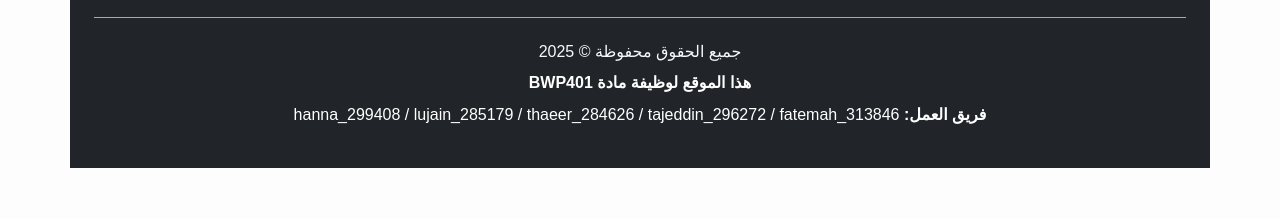
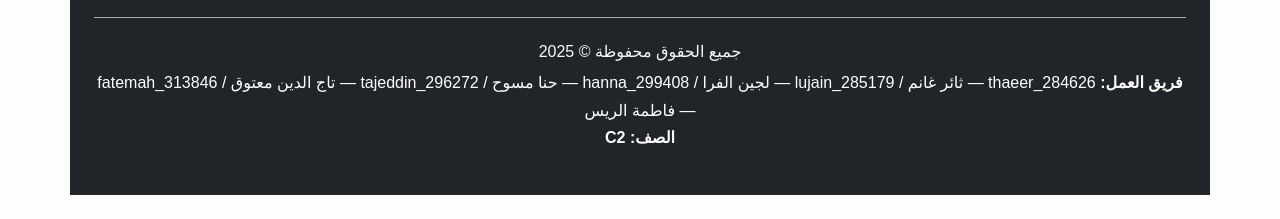
Before and after one commit to damascuseventguide/Damascus-event-guide, a plain HTML site: page contact.html in a window 1280 px wide. Shown: the part 876-1095 px from the top of the page. Before the commit the page ends 1068 px from the top, so only its background shows below. Drawn offline with nearby package versions, Linux system fonts and the light colour scheme.

Commit message:
Update contact.html

```diff
--- a/contact.html
+++ b/contact.html
@@ -145,15 +145,22 @@
 
   <div style="border-top:1px solid #aaa; margin:20px 0"></div>
 
-  <!-- حقوق -->
   <p class="text-center text-light mt-2 mb-1">جميع الحقوق محفوظة © 2025</p>
-  <p class="text-center text-white fw-bold mb-1">هذا الموقع لوظيفة مادة BWP401</p>
 
-  <!-- فريق العمل (داخل الفوتر، بالنص، وبالأبيض) -->
-  <p class="text-center text-white mb-0">
+
+
+
+  <p class="text-center text-white mb-0" dir="rtl">
     <span class="fw-semibold">فريق العمل:</span>
-    hanna_299408 / lujain_285179 / thaeer_284626 / tajeddin_296272 / fatemah_313846
+    <span>
+      <bdi>thaeer_284626</bdi> — ثائر غانم /
+      <bdi>lujain_285179</bdi> — لجين الفرا /
+      <bdi>hanna_299408</bdi> — حنا مسوح /
+      <bdi>tajeddin_296272</bdi> — تاج الدين معتوق /
+      <bdi>fatemah_313846</bdi> — فاطمة الريس
+    </span>
   </p>
+  <p class="text-center text-white fw-semibold mb-1">الصف: C2</p>
 </footer>
 
 
```
